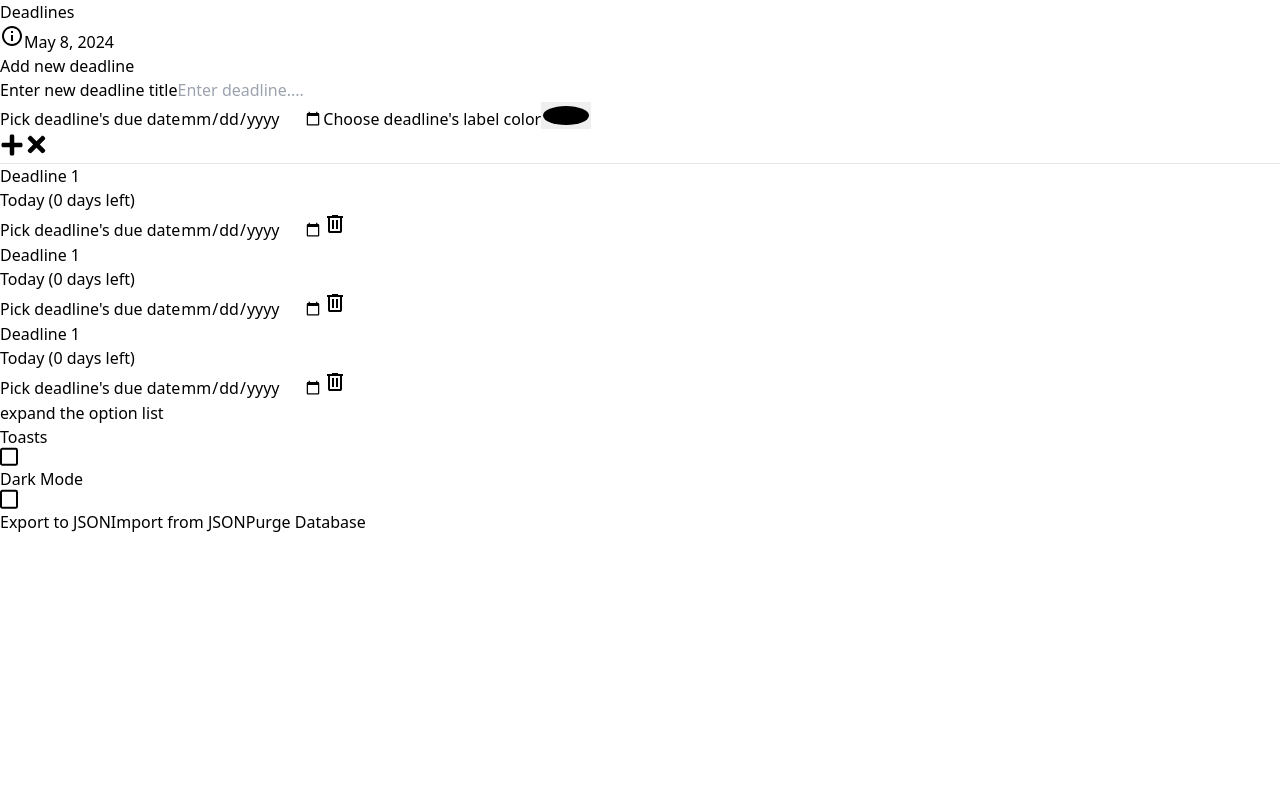
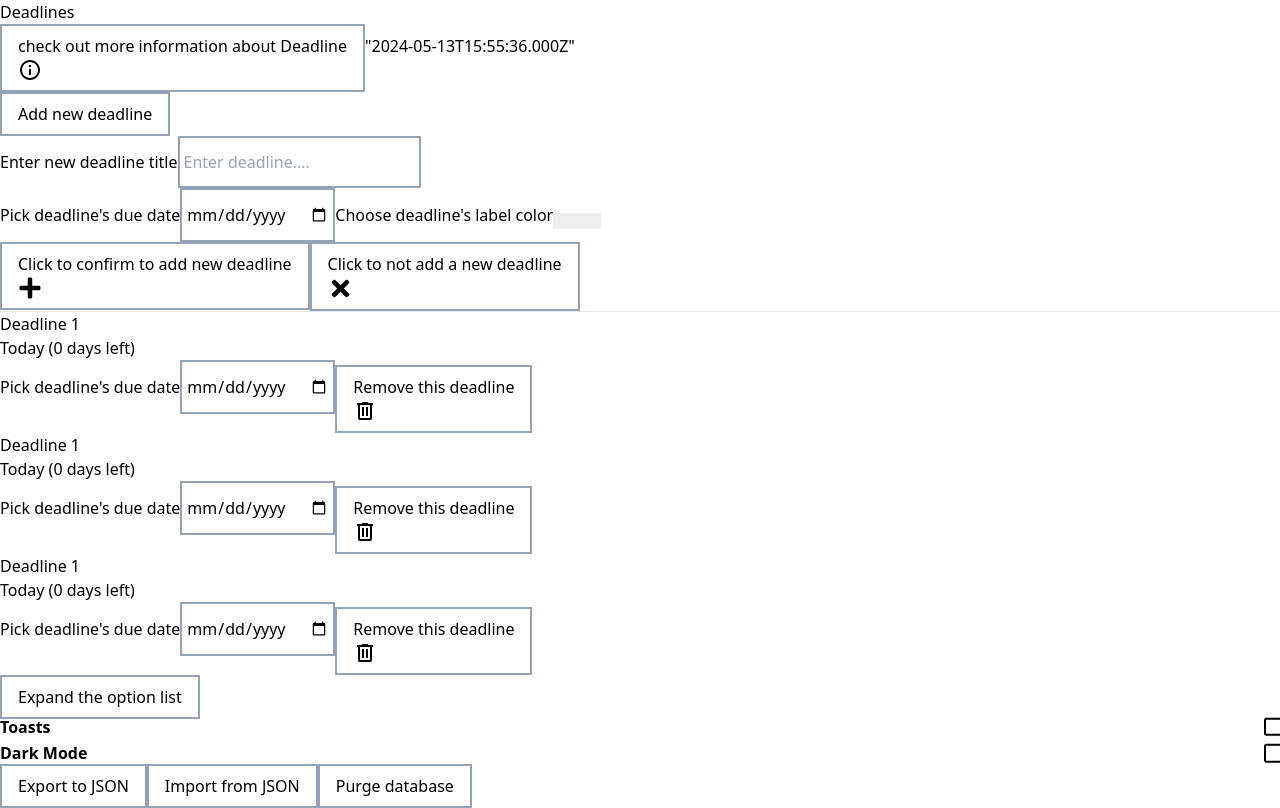
Before and after one commit to teoh4770/DueTrack, a React (Vite) app: page / in a window 1280 px wide. Built offline with nearby package versions, Linux system fonts and the light colour scheme.

Commit message:
Add: include all the existing components in main app

```diff
--- a/src/App.tsx
+++ b/src/App.tsx
@@ -1,121 +1,75 @@
-import "./App.css";
+import { BinIcon, CrossIcon, PlusIcon, InfoIcon } from "./assets";
+import {
+  Button,
+  Checkbox,
+  ColorInput,
+  DateInput,
+  TextInput,
+  CurrentDate,
+} from "./components";
 
 function App() {
   return (
     <section className="app max-w-4xl mx-auto">
       <header className="flex items-center py-[5.625rem] border-4 border-slate-400">
         <h1 className="logo mr-3 text-2xl font-semibold">Deadlines</h1>
-        <button
+        <Button
           type="button"
-          className=""
           aria-label="click here for more information about the app Deadline"
-        >
-          <svg
-            width="24"
-            height="24"
-            viewBox="0 0 24 24"
-            fill="none"
-            xmlns="http://www.w3.org/2000/svg"
-          >
-            <path
-              d="M11 9H13V7H11M12 20C7.59 20 4 16.41 4 12C4 7.59 7.59 4 12 4C16.41 4 20 7.59 20 12C20 16.41 16.41 20 12 20ZM12 2C10.6868 2 9.38642 2.25866 8.17317 2.7612C6.95991 3.26375 5.85752 4.00035 4.92893 4.92893C3.05357 6.8043 2 9.34784 2 12C2 14.6522 3.05357 17.1957 4.92893 19.0711C5.85752 19.9997 6.95991 20.7362 8.17317 21.2388C9.38642 21.7413 10.6868 22 12 22C14.6522 22 17.1957 20.9464 19.0711 19.0711C20.9464 17.1957 22 14.6522 22 12C22 10.6868 21.7413 9.38642 21.2388 8.17317C20.7362 6.95991 19.9997 5.85752 19.0711 4.92893C18.1425 4.00035 17.0401 3.26375 15.8268 2.7612C14.6136 2.25866 13.3132 2 12 2ZM11 17H13V11H11V17Z"
-              fill="currentColor"
+          className="p-0 border-none"
+          buttonText="check out more information about Deadline"
+          icon={InfoIcon}
+          iconOnly
         />
-          </svg>
-        </button>
-        <span className="current-date ml-auto text-2xl font-semibold">
-          May 8, 2024
-        </span>
+        <CurrentDate className="ml-auto text-2xl font-semibold" />
       </header>
       {/* deadline section */}
       <main className="deadline border-4 border-slate-400 p-10">
         {/* create deadline here: has form inputs and deadline actions */}
         <div className="deadline__form-section">
-          <button
+          <Button
             type="button"
-            className="inline-block text-center w-full py-3 border-2 border-slate-400"
-          >
-            Add new deadline
-          </button>
+            className="inline-block w-full"
+            buttonText="Add new deadline"
+          />
 
           {/* deadline form */}
           <form name="deadline__form" className="deadline__form">
             {/* form inputs */}
-            <label>
-              <span className="sr-only">Enter new deadline title</span>
-              <input
-                type="text"
+            <TextInput
+              className="w-full"
+              spanText="Enter new deadline title"
+              hideText
               name="deadline-title"
               placeholder="Enter deadline...."
-                className="w-full py-3 px-4 border-2 border-slate-400"
             />
-            </label>
 
             <div className="flex flex-wrap justify-between">
               <div className="flex gap-4">
-                <label>
-                  <span className="sr-only">Pick deadline's due date</span>
-                  {/* default date should be current date */}
-                  <input
-                    type="date"
-                    name="deadline-date"
-                    className="py-3 px-1 border-2 border-slate-400"
+                <DateInput spanText="Pick deadline's due date" hideLabel />
+                <ColorInput
+                  spanText="Choose deadline's label color"
+                  name="deadline-label-color"
+                  hideLabel
                 />
-                </label>
-                <label>
-                  <span className="sr-only">Choose deadline's label color</span>
-                  <input
-                    type="color"
-                    name="deadline-label-color"
-                    className="w-12 aspect-square p-1  border-2 h-full"
-                  />
-                </label>
               </div>
               {/* deadline form actions */}
               <div className="deadline__form-actions flex gap-2">
-                <button
+                <Button
                   type="submit"
                   aria-label="confirm button"
-                  className="px-4 py-2 border-2"
-                >
-                  <svg
-                    width="24"
-                    height="24"
-                    viewBox="0 0 24 24"
-                    fill="none"
-                    xmlns="http://www.w3.org/2000/svg"
-                  >
-                    <path
-                      d="M21 9.75H14.25V3C14.25 2.17172 13.5783 1.5 12.75 1.5H11.25C10.4217 1.5 9.75 2.17172 9.75 3V9.75H3C2.17172 9.75 1.5 10.4217 1.5 11.25V12.75C1.5 13.5783 2.17172 14.25 3 14.25H9.75V21C9.75 21.8283 10.4217 22.5 11.25 22.5H12.75C13.5783 22.5 14.25 21.8283 14.25 21V14.25H21C21.8283 14.25 22.5 13.5783 22.5 12.75V11.25C22.5 10.4217 21.8283 9.75 21 9.75Z"
-                      fill="currentColor"
+                  buttonText="Click to confirm to add new deadline"
+                  icon={PlusIcon}
+                  iconOnly
                 />
-                  </svg>
-                </button>
-                <button
-                  type="button"
+
+                <Button
+                  type="reset"
                   aria-label="cancel button"
-                  className="px-4 py-2 border-2"
-                >
-                  <svg
-                    width="25"
-                    height="25"
-                    viewBox="0 0 25 25"
-                    fill="none"
-                    xmlns="http://www.w3.org/2000/svg"
-                  >
-                    <g clipPath="url(#clip0_21_17)">
-                      <path
-                        d="M17.4718 4.21359L12.4999 9.18544L7.5281 4.21359C6.91801 3.60351 5.92848 3.60351 5.31839 4.21359L4.21354 5.31845C3.60345 5.92853 3.60345 6.91807 4.21354 7.52816L9.18538 12.5L4.21354 17.4718C3.60345 18.0819 3.60345 19.0715 4.21354 19.6816L5.31839 20.7864C5.92848 21.3965 6.91801 21.3965 7.5281 20.7864L12.4999 15.8146L17.4718 20.7864C18.0819 21.3965 19.0714 21.3965 19.6815 20.7864L20.7864 19.6816C21.3964 19.0715 21.3964 18.0819 20.7864 17.4718L15.8145 12.5L20.7864 7.52816C21.3964 6.91807 21.3964 5.92853 20.7864 5.31845L19.6815 4.21359C19.0714 3.60351 18.0819 3.60351 17.4718 4.21359Z"
-                        fill="currentColor"
+                  buttonText="Click to not add a new deadline"
+                  icon={CrossIcon}
+                  iconOnly
                 />
-                    </g>
-                    <defs>
-                      <clipPath id="clip0_21_17">
-                        <rect width="25" height="25" fill="white" />
-                      </clipPath>
-                    </defs>
-                  </svg>
-                </button>
               </div>
             </div>
           </form>
@@ -133,28 +87,14 @@ function App() {
               </div>
             </div>
             <div className="flex">
-              <label>
-                <span className="sr-only">Pick deadline's due date</span>
-                <input
-                  type="date"
-                  name="deadline-date"
-                  className="py-3 px-1 border-2 "
+              <DateInput spanText="Pick deadline's due date" hideLabel />
+              <Button
+                type="button"
+                aria-label="delete deadline button"
+                buttonText="Remove this deadline"
+                icon={BinIcon}
+                iconOnly
               />
-              </label>
-              <button type="button" className="px-4 py-2 border-2">
-                <svg
-                  width="24"
-                  height="24"
-                  viewBox="0 0 24 24"
-                  fill="none"
-                  xmlns="http://www.w3.org/2000/svg"
-                >
-                  <path
-                    d="M9 3V4H4V6H5V19C5 19.5304 5.21071 20.0391 5.58579 20.4142C5.96086 20.7893 6.46957 21 7 21H17C17.5304 21 18.0391 20.7893 18.4142 20.4142C18.7893 20.0391 19 19.5304 19 19V6H20V4H15V3H9ZM7 6H17V19H7V6ZM9 8V17H11V8H9ZM13 8V17H15V8H13Z"
-                    fill="black"
-                  />
-                </svg>
-              </button>
             </div>
           </div>
 
@@ -167,28 +107,14 @@ function App() {
               </div>
             </div>
             <div className="flex">
-              <label>
-                <span className="sr-only">Pick deadline's due date</span>
-                <input
-                  type="date"
-                  name="deadline-date"
-                  className="py-3 px-1 border-2 "
+              <DateInput spanText="Pick deadline's due date" hideLabel />
+              <Button
+                type="button"
+                aria-label="delete deadline button"
+                buttonText="Remove this deadline"
+                icon={BinIcon}
+                iconOnly
               />
-              </label>
-              <button type="button" className="px-4 py-2 border-2">
-                <svg
-                  width="24"
-                  height="24"
-                  viewBox="0 0 24 24"
-                  fill="none"
-                  xmlns="http://www.w3.org/2000/svg"
-                >
-                  <path
-                    d="M9 3V4H4V6H5V19C5 19.5304 5.21071 20.0391 5.58579 20.4142C5.96086 20.7893 6.46957 21 7 21H17C17.5304 21 18.0391 20.7893 18.4142 20.4142C18.7893 20.0391 19 19.5304 19 19V6H20V4H15V3H9ZM7 6H17V19H7V6ZM9 8V17H11V8H9ZM13 8V17H15V8H13Z"
-                    fill="black"
-                  />
-                </svg>
-              </button>
             </div>
           </div>
 
@@ -201,63 +127,46 @@ function App() {
               </div>
             </div>
             <div className="flex">
-              <label>
-                <span className="sr-only">Pick deadline's due date</span>
-                <input
-                  type="date"
-                  name="deadline-date"
-                  className="py-3 px-1 border-2 "
+              <DateInput spanText="Pick deadline's due date" hideLabel />
+              <Button
+                type="button"
+                aria-label="delete deadline button"
+                buttonText="Remove this deadline"
+                icon={BinIcon}
+                iconOnly
               />
-              </label>
-              <button
-                type="button"
-                aria-label="remove deadline button"
-                className="px-4 py-2 border-2"
-              >
-                <svg
-                  width="24"
-                  height="24"
-                  viewBox="0 0 24 24"
-                  fill="none"
-                  xmlns="http://www.w3.org/2000/svg"
-                >
-                  <path
-                    d="M9 3V4H4V6H5V19C5 19.5304 5.21071 20.0391 5.58579 20.4142C5.96086 20.7893 6.46957 21 7 21H17C17.5304 21 18.0391 20.7893 18.4142 20.4142C18.7893 20.0391 19 19.5304 19 19V6H20V4H15V3H9ZM7 6H17V19H7V6ZM9 8V17H11V8H9ZM13 8V17H15V8H13Z"
-                    fill="currentColor"
-                  />
-                </svg>
-              </button>
             </div>
           </div>
         </div>
 
         <div className="deadline__options border-2 border-slate-400">
-          <button type="button" className="px-4 py-2 border-2">
-            expand the option list
-          </button>
+          <Button
+            type="button"
+            className="block"
+            buttonText="Expand the option list"
+          />
 
           <div className="deadline__toggle-options">
-            <label className="flex justify-between">
-              <span>Toasts</span>
-              <input type="checkbox" name="toasts" />
-            </label>
-
-            <label className="flex justify-between">
-              <span>Dark Mode</span>
-              <input type="checkbox" name="dark mode" />
-            </label>
+            <Checkbox spanText="Toasts" name="toasts" />
+            <Checkbox spanText="Dark Mode" name="dark-mode" />
           </div>
 
           <div className="deadline__extra-actions">
-            <button type="button" className="block w-full px-4 py-2 border-2">
-              Export to JSON
-            </button>
-            <button type="button" className="block w-full px-4 py-2 border-2">
-              Import from JSON
-            </button>
-            <button type="button" className="block w-full px-4 py-2 border-2">
-              Purge Database
-            </button>
+            <Button
+              type="button"
+              className="block w-full"
+              buttonText="Export to JSON"
+            />
+            <Button
+              type="button"
+              className="block w-full"
+              buttonText="Import from JSON"
+            />
+            <Button
+              type="button"
+              className="block w-full"
+              buttonText="Purge database"
+            />
           </div>
         </div>
       </main>
```
Lines whose indentation alone changed are shown as unchanged.
